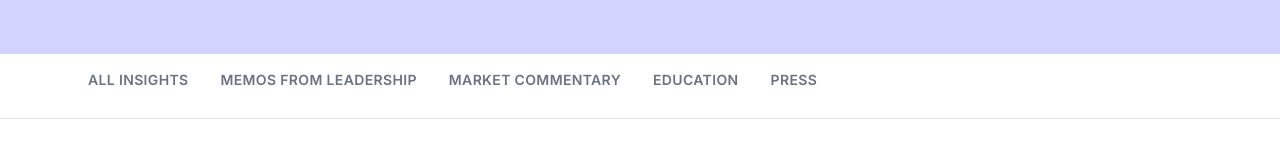
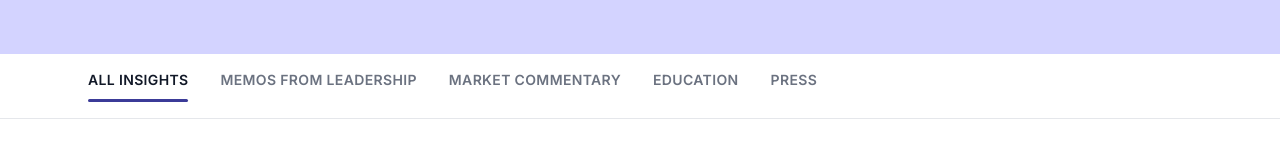
Before and after one commit to christianpiazzi94-eng/piazzi-financial, a Next.js app: page / in a window 1280 px wide. Shown: the part 506-666 px from the top of the page. Built offline with nearby package versions, Linux system fonts and the light colour scheme.

Commit message:
Fix: Add state to SectionTabs in homepage

```diff
--- a/app/page.tsx
+++ b/app/page.tsx
@@ -1,17 +1,27 @@
 // app/page.tsx
+'use client'; // <-- 1. Add this to make it a Client Component
+
+import { useState } from 'react'; // <-- 2. Import useState
 import Hero from '../components/Hero';
 import Section from '../components/Section';
-import SectionTabs from '../components/SectionTabs';
+// 3. Import the 'Tab' type from SectionTabs
+import SectionTabs, { type Tab } from '../components/SectionTabs';
 import InsightCard from '../components/InsightCard';
 
 export default function Home() {
+  // 4. Create state to manage the active tab
+  const [activeTab, setActiveTab] = useState<Tab>('All Insights');
+
   return (
     <>
       <Hero />
-      <SectionTabs /> {/* This is the first one, which we are keeping */}
+
+      {/* 5. Pass the state and function down to the component */}
+      <SectionTabs active={activeTab} onChange={setActiveTab} />
 
       {/* This section holds your grid of cards */}
       <Section>
+        {/* Later, we will use 'activeTab' to filter this list */}
         <div className="grid grid-cols-1 gap-6 md:grid-cols-2 lg:grid-cols-3">
           <InsightCard />
           <InsightCard />
@@ -24,8 +34,6 @@ export default function Home() {
           <InsightCard />
         </div>
       </Section>
-
-      {/* The duplicated <SectionTabs /> that was here is now REMOVED. */}
     </>
   );
 }
```
